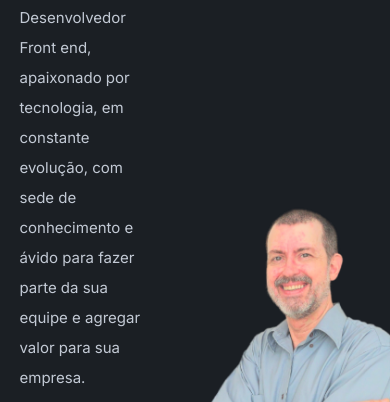
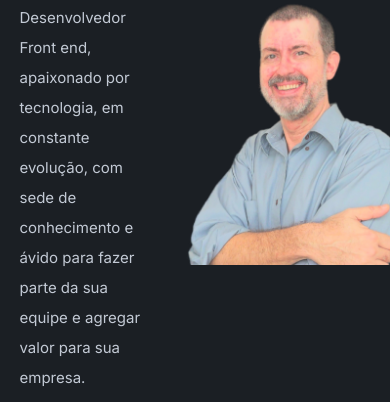
Before and after one commit to Luciano-Ruperti/projeto-portfolio, a plain HTML site: page index.html in a window 390 px wide. Shown: the part 388-790 px from the top of the page. Drawn offline with nearby package versions, Linux system fonts and the light colour scheme; a web font is replaced by a local one.

Commit message:
ajustes na responsividade

```diff
--- a/css/style.css
+++ b/css/style.css
@@ -27,6 +27,7 @@ body {
 
 header {
   position: fixed;
+  min-height: 50px;
   width: 100%;
   top: 0;
   right: 0;
@@ -588,11 +589,11 @@ form .send-btn:hover {
 @media (max-width: 730px) {
   .main-content {
     width: 40%;
-    height: 80vh;
+    /*height: 80vh;*/
   }
-  /*.hero {
-    width: 100%;
-  }*/
+  .hero {
+    height: auto;
+  }
 
   .thanks {
     width: 100%;
@@ -644,7 +645,9 @@ form .send-btn:hover {
   }
 
   .hero {
-    background-size: 90%;
+    background-size: 95%;
+    background-position: center right;
+    height: auto;
   }
 
   .thanks {
```
